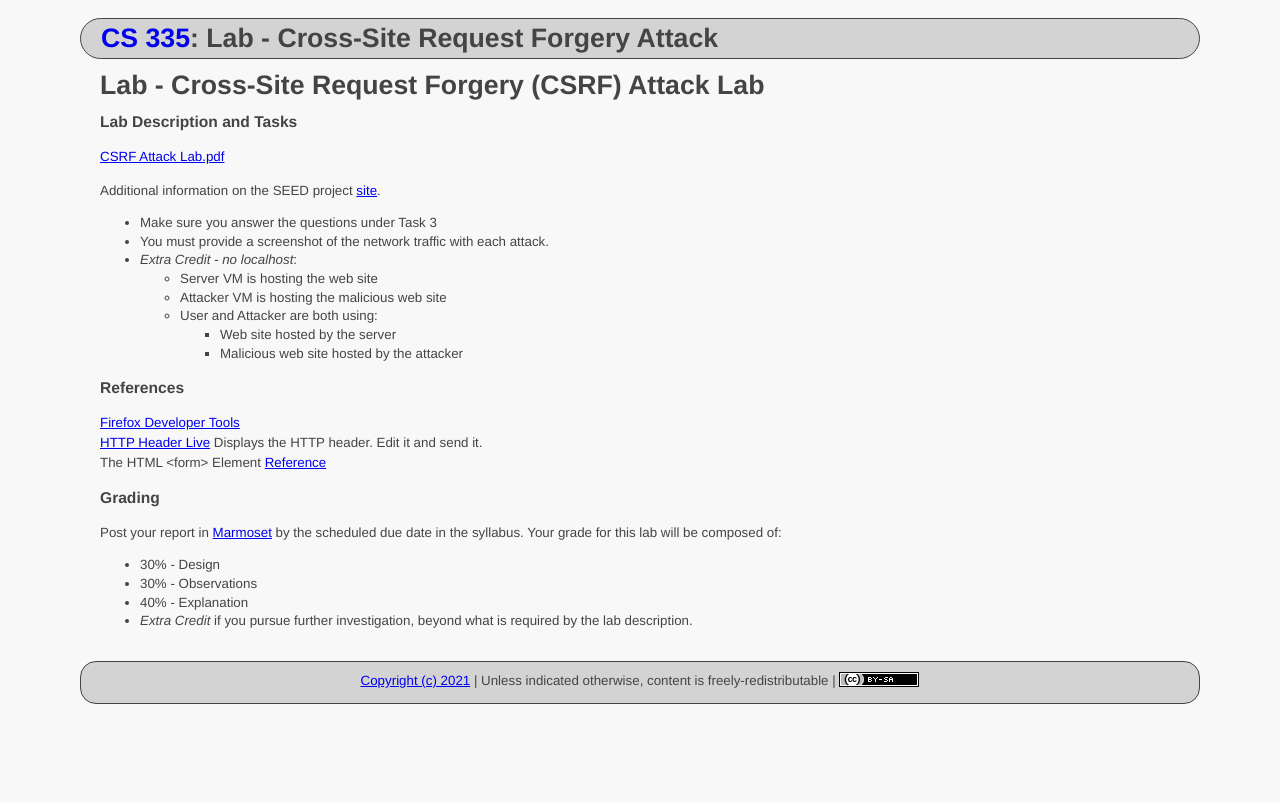
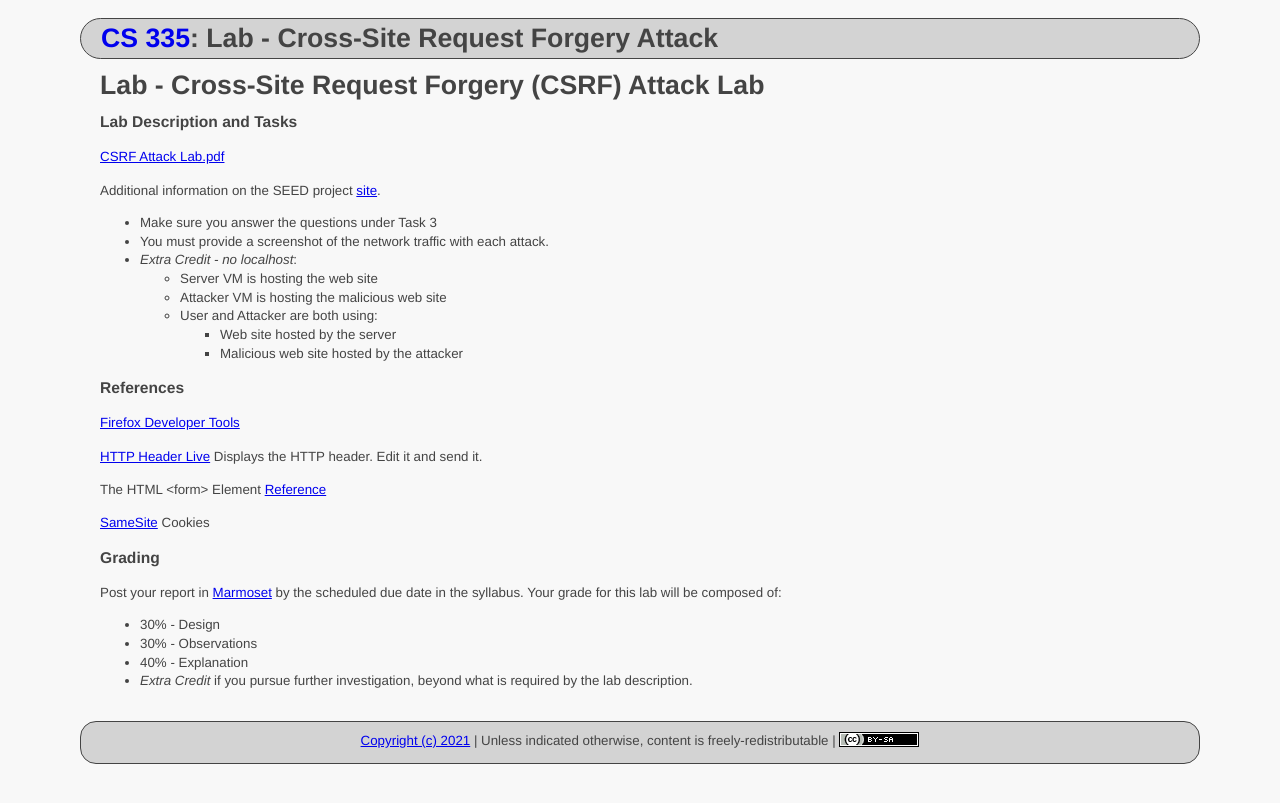
Before and after one commit to ycpcs/cs335-spring2021, a Jekyll site: the page built from labs/csrf_attack.md, in a window 1280 px wide. Shown: the top 803 px of the page. Built offline with Jekyll 4.4.1, drawn with Linux system fonts in a browser that asks for light colours.

Commit message:
add same site cookie info

```diff
--- a/labs/csrf_attack.md
+++ b/labs/csrf_attack.md
@@ -24,8 +24,12 @@ Additional information on the SEED project [site](https://seedsecuritylabs.org/L
 ### References
 
 [Firefox Developer Tools](https://developer.mozilla.org/en-US/docs/Tools)
+
 [HTTP Header Live](https://addons.mozilla.org/en-US/firefox/addon/http-header-live/) Displays the HTTP header. Edit it and send it.
+
 The HTML &lt;form&gt; Element [Reference](https://developer.mozilla.org/en-US/docs/Web/HTML/Element/form)
+
+[SameSite](https://developer.mozilla.org/en-US/docs/Web/HTTP/Headers/Set-Cookie/SameSite) Cookies
 
 ### Grading
 
```
